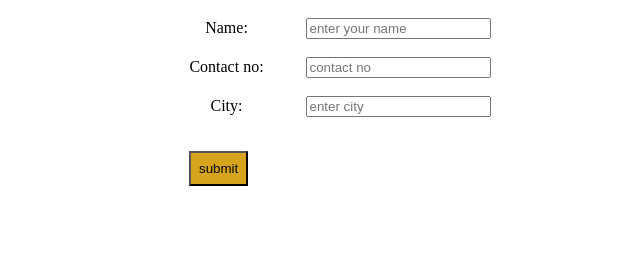
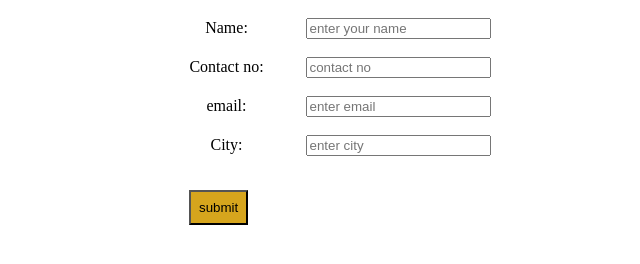
Before and after one commit to ndk3939/regis-form, a plain HTML site: page reg.html in a window 1280 px wide. Shown: the part 48-312 px from the top of the page, without its empty margins (319-959 px from the left). Drawn offline with Linux system fonts and the light colour scheme.

Commit message:
updated text to free range

```diff
--- a/reg.html
+++ b/reg.html
@@ -27,6 +27,9 @@
                     <label for="contact no">Contact no:</label>
                     <input type="tel" id="contact no" name="contact no" placeholder="contact no" required><br><br>
 
+		    <label for="email">email:</label>
+                    <input type="text" id="email" name="email" placeholder="enter email" required><br><br>
+
                     <label for="city">City:</label>
                     <input type="text" id="city" name="city" placeholder ="enter city" required><br><br>
                 </form>
```
